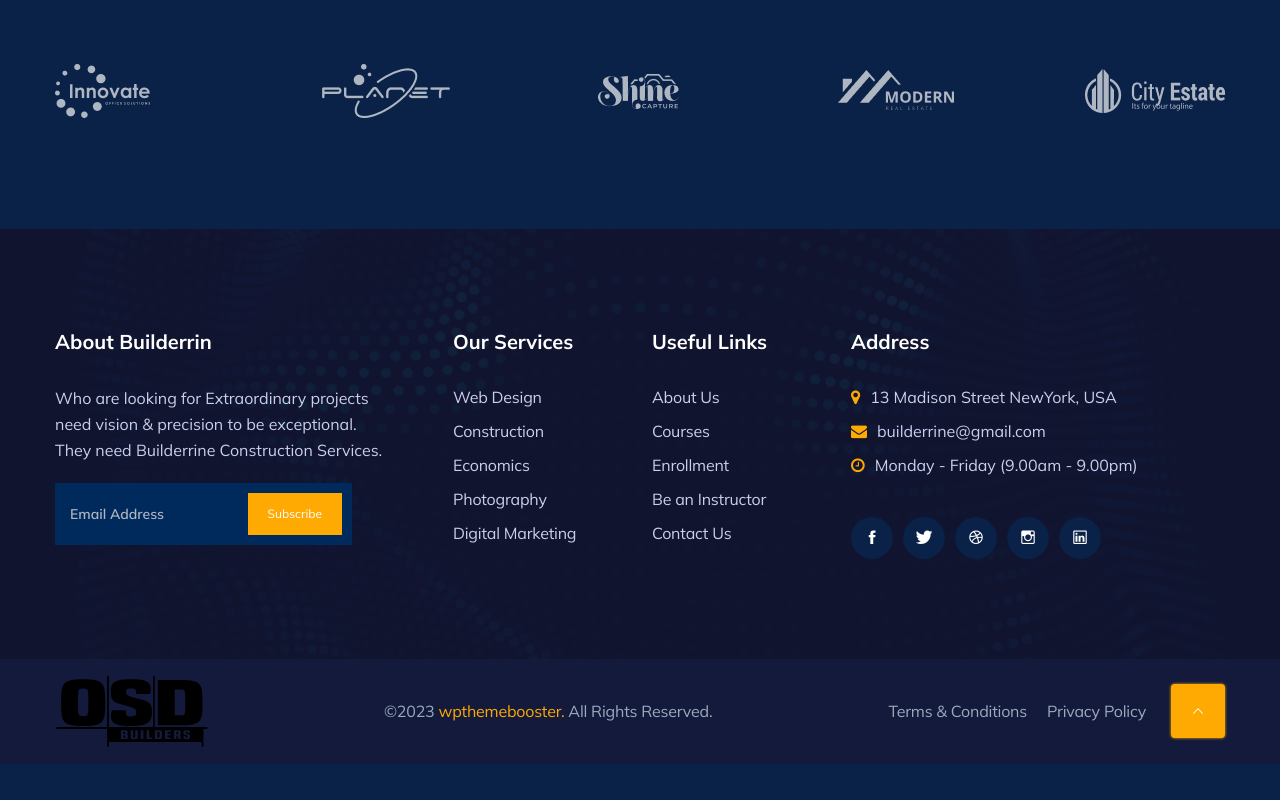
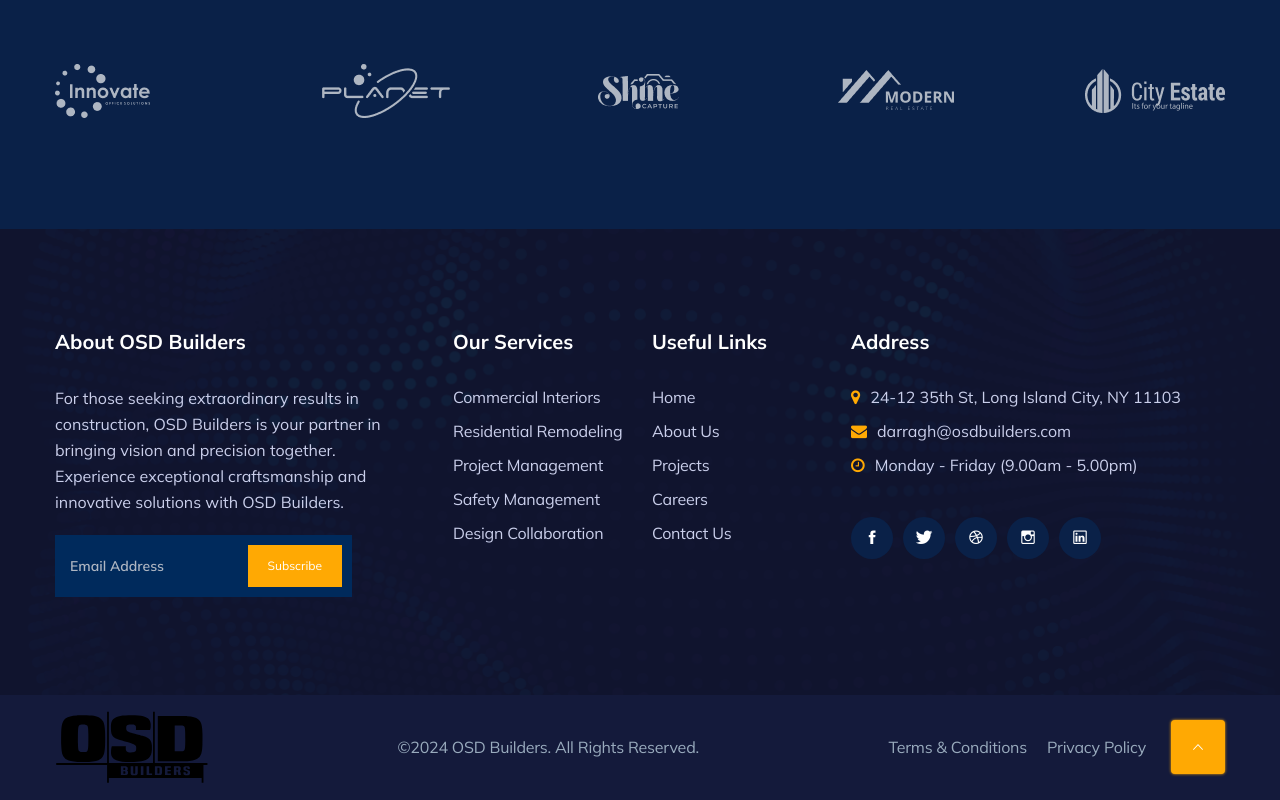
Before and after one commit to Steven-McCombe/osdwebsite, a React (Create React App) app: page /about in a window 1280 px wide. Shown: the part 4811-5611 px from the top of the page. Before the commit the page ends 5575 px from the top, so only its background shows below. Built offline with nearby package versions, Linux system fonts and the light colour scheme; what outlayer would draw is missing.

Commit message:
updated footers

```diff
--- a/src/Components/common/Footer.jsx
+++ b/src/Components/common/Footer.jsx
@@ -9,9 +9,9 @@ const Footer = () => {
                         <div className="col-lg-4 col-md-6 col-sm-12">
                             <div className="footer_widget footer_widget_padding">
                                 <h4 className="widget_title">
-                                    About Builderrin
+                                    About OSD Builders
                                 </h4>
-                                <p>Who are looking for Extraordinary projects need vision & precision to be exceptional. They need Builderrine Construction Services.</p>
+                                <p>For those seeking extraordinary results in construction, OSD Builders is your partner in bringing vision and precision together. Experience exceptional craftsmanship and innovative solutions with OSD Builders.</p>
                                 <div className="subscribe">
                                     <form className="form-inline">
                                         <div className="input-group mb-2 mr-sm-2">
@@ -29,11 +29,11 @@ const Footer = () => {
                                 </h4>
                                 <div className="footer_nav">
                                     <ul className="footer_menu">
-                                        <li className="menu-item"><a href="/project">Web Design</a></li>
-                                        <li className="menu-item"><a href="/project-2">Construction</a></li>
-                                        <li className="menu-item"><a href="/project-details">Economics</a></li>
-                                        <li className="menu-item"><a href="/project-2">Photography</a></li>
-                                        <li className="menu-item"><a href="/project">Digital Marketing</a></li>
+                                    <li className="menu-item"><a href="/commercial-interiors">Commercial Interiors</a></li>
+                                    <li className="menu-item"><a href="/residential-remodeling">Residential Remodeling</a></li>
+                                    <li className="menu-item"><a href="/project-management">Project Management</a></li>
+                                    <li className="menu-item"><a href="/safety-management">Safety Management</a></li>
+                                    <li className="menu-item"><a href="/design-collaboration">Design Collaboration</a></li>
                                     </ul>
                                 </div>
                             </div>
@@ -45,10 +45,10 @@ const Footer = () => {
                                 </h4>
                                 <div className="footer_nav">
                                     <ul className="footer_menu">
+                                        <li className="menu-item"><a href="/">Home</a></li>
                                         <li className="menu-item"><a href="/about">About Us</a></li>
-                                        <li className="menu-item"><a href="/blog-details">Courses</a></li>
-                                        <li className="menu-item"><a href="/project-details">Enrollment</a></li>
-                                        <li className="menu-item"><a href="/service-details">Be an Instructor</a></li>
+                                        <li className="menu-item"><a href="/project">Projects</a></li>
+                                        <li className="menu-item"><a href="/Careers">Careers</a></li>
                                         <li className="menu-item"><a href="/contact">Contact Us</a></li>
                                     </ul>
                                 </div>
@@ -60,9 +60,9 @@ const Footer = () => {
                                     Address
                                 </h4>
                                 <ul>
-                                    <li><i className="fa fa-map-marker" aria-hidden="true"></i><span>13 Madison Street NewYork, USA</span></li>
-                                    <li><i className="fa fa-envelope" aria-hidden="true"></i><span>builderrine@gmail.com</span></li>
-                                    <li><i className="fa fa-clock-o" aria-hidden="true"></i><span>Monday - Friday (9.00am - 9.00pm)</span></li>
+                                    <li><i className="fa fa-map-marker" aria-hidden="true"></i><span>24-12 35th St, Long Island City, NY 11103</span></li>
+                                    <li><i className="fa fa-envelope" aria-hidden="true"></i><span>darragh@osdbuilders.com</span></li>
+                                    <li><i className="fa fa-clock-o" aria-hidden="true"></i><span>Monday - Friday (9.00am - 5.00pm)</span></li>
                                 </ul>
                                 <div className="side_footer_social">
                                     <ul className="bottom_social">
@@ -85,7 +85,7 @@ const Footer = () => {
                             <a href="index"><img src="images/logo_foot.svg" alt="Logo" /></a>
                         </div>
                         <div className="copyright">
-                            <p>&copy;2023 <a href="https://themeforest.net/user/wpthemebooster">WPThemeBooster.</a> All rights reserved.</p>
+                            <p>&copy;2024 OSD Builders. All rights reserved.</p>
                         </div>
                         <div className="footer_nav_bottom">
                             <ul>
--- a/src/Components/common/Footer02.jsx
+++ b/src/Components/common/Footer02.jsx
@@ -13,7 +13,7 @@ const Footer02 = () => {
                                 </div>
                                 <div className="contact_content">
                                     <h6>Our Address</h6>
-                                    <p>13 Madison Street NewYork, USA</p>
+                                    <p>24-12 35th St, Long Island City, NY 11103</p>
                                 </div>
                             </div>
                             <div className="footer_contact_inner">
@@ -22,8 +22,8 @@ const Footer02 = () => {
                                 </div>
                                 <div className="contact_content">
                                     <h6>Mail Address</h6>
-                                    <p>builderrine21@gmail.com</p>
-                                    <p>support.builderrine22@gmail.com</p>
+                                    <p>darragh@osdbuilders.com</p>
+                                    <p>office@osdbuilders.com</p>
                                 </div>
                             </div>
                             <div className="footer_contact_inner">
@@ -31,8 +31,8 @@ const Footer02 = () => {
                                     <i className="fa fa-map-marker"></i>
                                 </div>
                                 <div className="contact_content">
-                                    <h6>Opening Hour</h6>
-                                    <p>Mon - Fri (9.00am - 9.00pm)</p>
+                                    <h6>Office Hours</h6>
+                                    <p>Mon - Fri (9.00am - 5.00pm)</p>
                                     <p>Sat - Sun <span>Closed</span></p>
                                 </div>
                             </div>
@@ -42,7 +42,7 @@ const Footer02 = () => {
                                 <div className="logo">
                                     <a href="/"><img src="images/logo_foot.svg" alt="Logo" /></a>
                                 </div>
-                                <p>Who are looking for Extraordinary projects need vision & precision to be exceptional. They need Builderrine Construction Services.</p>
+                                <p>For those seeking extraordinary results in construction, OSD Builders is your partner in bringing vision and precision together. Experience exceptional craftsmanship and innovative solutions with OSD Builders.</p>
                                 <div className="side_footer_social">
                                     <ul className="bottom_social">
                                         <li className="facebook"><a href="#"><i className="ion-social-facebook"></i></a></li>
@@ -93,7 +93,7 @@ const Footer02 = () => {
                 <div className="container">
                     <div className="footer_bottom_inner">
                         <div className="copyright">
-                            <p>&copy;2023 <a href="https://themeforest.net/user/wpthemebooster">WPThemeBooster.</a> All rights reserved.</p>
+                            <p>&copy;2024 OSD Builders. All rights reserved.</p>
                         </div>
                         <div className="footer_nav_bottom">
                             <ul>
```
